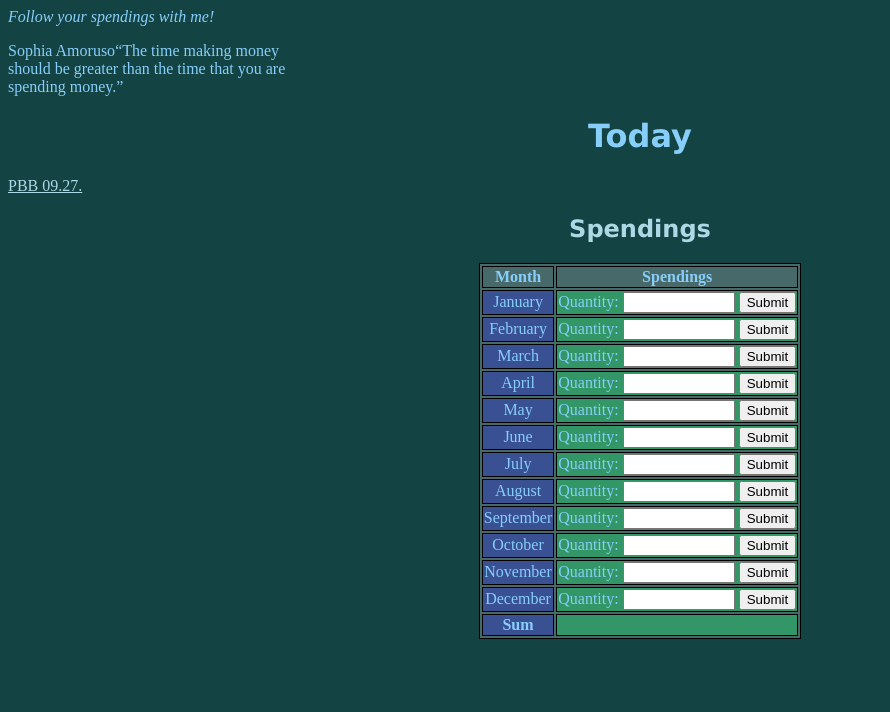
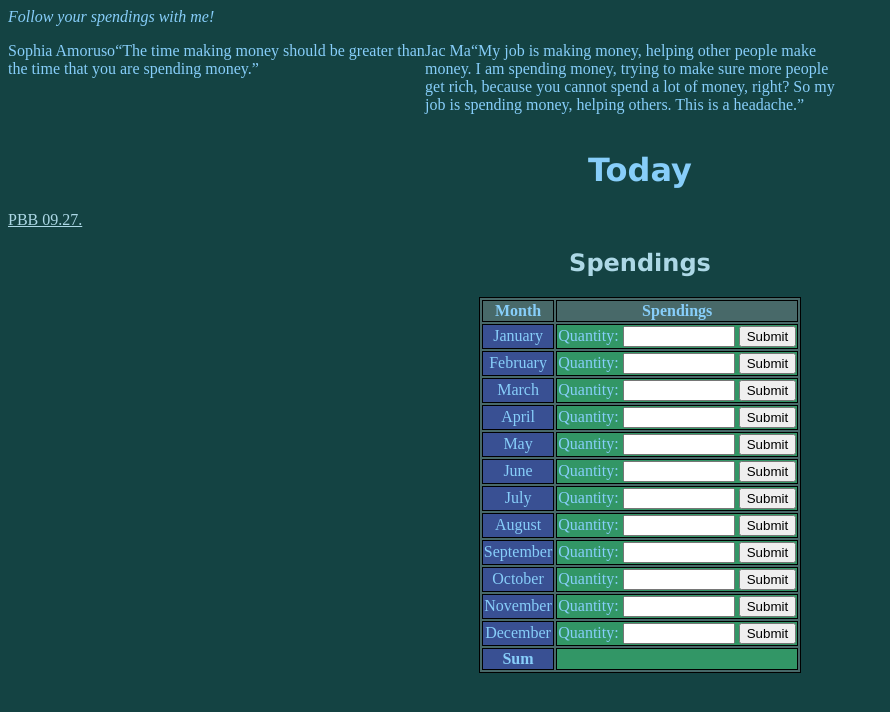
Before and after one commit to PBB2020/927, a plain HTML site: page index.html in a window 1280 px wide. Shown: the whole page, without its empty margins (0-890 px from the left). Drawn offline with Linux system fonts and the light colour scheme.

Commit message:
modified:   index.html     modified:   style.css

```diff
--- a/index.html
+++ b/index.html
@@ -5,10 +5,15 @@
     <meta name="viewport" content="width=device-width, initial-scale=1.0">
     <link rel="stylesheet" href="style.css">
     <title>Mai Óra</title>
+    <i text-align: center, style="color: lightskyblue">Follow your spendings with me!</i>
+    <div class="mycontainer">
     <div>
-    <em>Follow your spendings with me!</em>
     <p> Sophia Amoruso<q>The time making money should be greater than the time that you are spending money.</q></p>
-
+    </div>
+    <div>
+    <p>Jac Ma<q>My job is making money, helping other people make money. I am spending money, trying to make sure more people get rich, because you cannot spend a lot of money, right? So my job is spending money, helping others. This is a headache.</q>
+    </p>
+    </div>
     </div>
 </head>
 <body style="background-color: rgb(20, 67, 67);">
--- a/style.css
+++ b/style.css
@@ -23,8 +23,12 @@ h1, h2 {
     background-color:rgba(0, 255, 98, 0.3);
 
 }
-#p2 {background-color:rgba(192,192,192,0.3);}
-#p3 {background-color:rgba(23, 23, 244, 0.3);}
+#p2 {
+  background-color:rgba(192,192,192,0.3);
+}
+#p3 {
+  background-color:rgba(23, 23, 244, 0.3);
+}
 
 table, th, td {
     border: 1px solid black;
@@ -36,3 +40,13 @@ table.center {
     margin-left: auto;
     margin-right: auto;
   }
+
+div.mycontainer {
+    width:100%;
+    overflow:auto;
+  }
+
+div.mycontainer div {
+    width:33%;
+    float:left;
+  }
```
